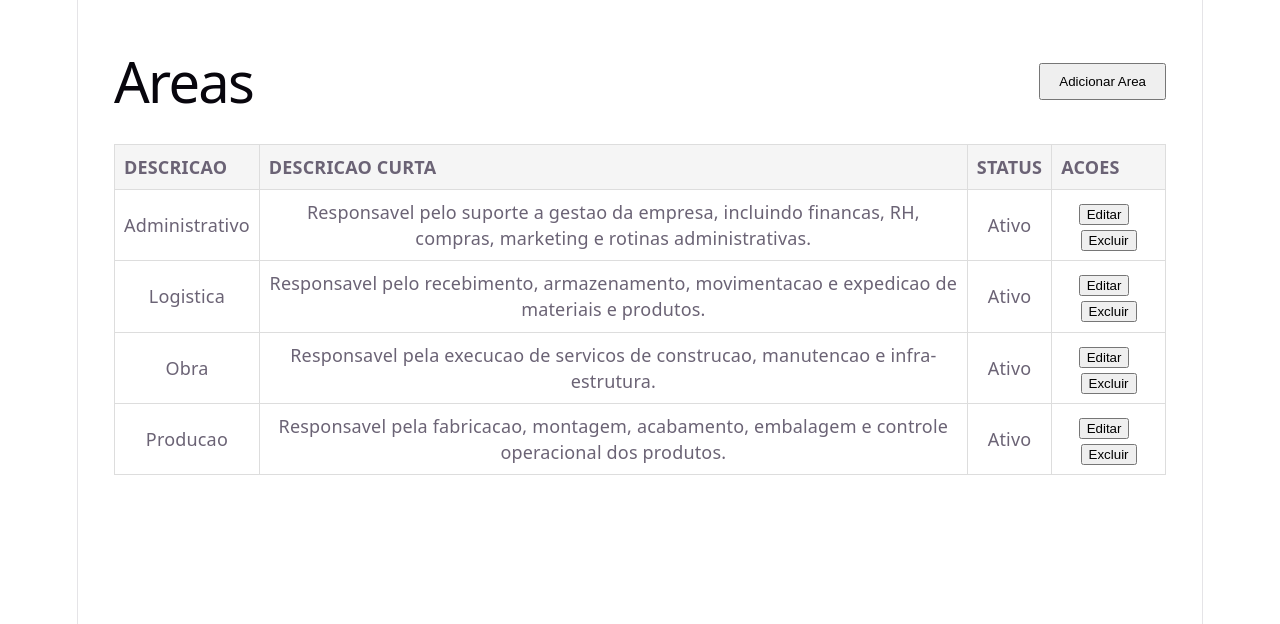
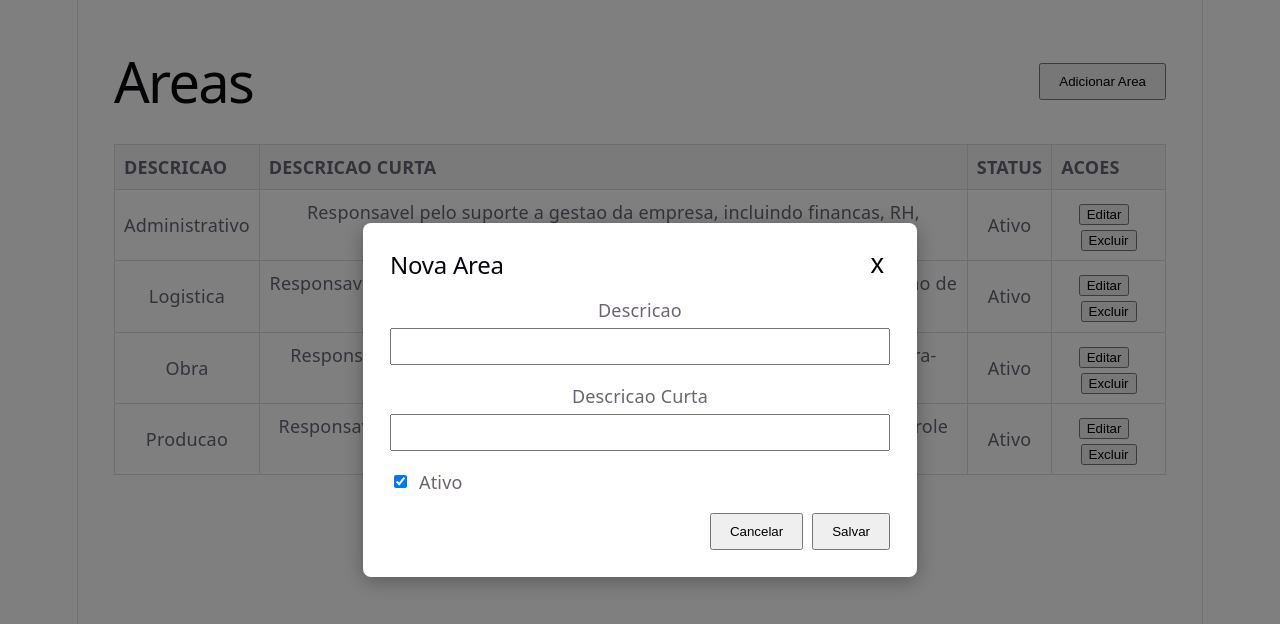
Before and after one commit to KaduSR/pion-g-hub, a React (Vite) app in the folder frontend/: page /cadastros/areas in a window 1280 px wide. Both pictures are taken after a click on the button "Adicionar Area". Shown: the top 624 px of the page. Built offline with nearby package versions, Linux system fonts and the light colour scheme.

Commit message:
feat: implementacao dos modais e formularios de cadastros

```diff
--- a/frontend/src/pages/AreasPage.tsx
+++ b/frontend/src/pages/AreasPage.tsx
@@ -1,11 +1,21 @@
 import { useEffect, useState } from 'react';
 import { BaseTable, type Column } from '../components/BaseTable';
+import { BaseModal } from '../shared/components/BaseModal';
 import { cadastrosService } from '../services/cadastrosService';
 import type { IArea } from '../types/cadastros';
+
+const emptyForm = (): Omit<IArea, 'id'> => ({
+  descricao: '',
+  descricao_curta: '',
+  status: 'Ativo',
+});
 
 export function AreasPage() {
   const [areas, setAreas] = useState<IArea[]>([]);
   const [loading, setLoading] = useState(true);
+  const [modalOpen, setModalOpen] = useState(false);
+  const [editingId, setEditingId] = useState<string | null>(null);
+  const [form, setForm] = useState(emptyForm());
 
   useEffect(() => {
     let cancelled = false;
@@ -23,6 +33,40 @@ export function AreasPage() {
     return () => { cancelled = true; };
   }, []);
 
+  const openCreate = () => {
+    setEditingId(null);
+    setForm(emptyForm());
+    setModalOpen(true);
+  };
+
+  const openEdit = (area: IArea) => {
+    setEditingId(area.id);
+    setForm({
+      descricao: area.descricao,
+      descricao_curta: area.descricao_curta,
+      status: area.status,
+    });
+    setModalOpen(true);
+  };
+
+  const handleSubmit = (e: React.FormEvent) => {
+    e.preventDefault();
+    if (editingId) {
+      setAreas((prev) => prev.map((a) => (a.id === editingId ? { ...a, ...form } : a)));
+    } else {
+      const newArea: IArea = {
+        id: Date.now().toString(),
+        ...form,
+      };
+      setAreas((prev) => [...prev, newArea]);
+    }
+    setModalOpen(false);
+  };
+
+  const handleDelete = (id: string) => {
+    setAreas((prev) => prev.filter((a) => a.id !== id));
+  };
+
   const columns: Column<IArea>[] = [
     { key: 'descricao', header: 'DESCRICAO' },
     { key: 'descricao_curta', header: 'DESCRICAO CURTA' },
@@ -30,10 +74,12 @@ export function AreasPage() {
     {
       key: 'acoes',
       header: 'ACOES',
-      render: () => (
+      render: (item) => (
         <div>
-          <button style={{ marginRight: '0.5rem' }}>Editar</button>
-          <button>Excluir</button>
+          <button onClick={() => openEdit(item as IArea)} style={{ marginRight: '0.5rem' }}>
+            Editar
+          </button>
+          <button onClick={() => handleDelete((item as IArea).id)}>Excluir</button>
         </div>
       ),
     },
@@ -44,12 +90,56 @@ export function AreasPage() {
   }
 
   return (
+    <>
       <BaseTable
         title="Areas"
         columns={columns}
         data={areas}
         addLabel="Adicionar Area"
-      onAdd={() => alert('Abrir modal de criacao de area')}
+        onAdd={openCreate}
       />
+      <BaseModal isOpen={modalOpen} onClose={() => setModalOpen(false)} title={editingId ? 'Editar Area' : 'Nova Area'}>
+        <form onSubmit={handleSubmit}>
+          <div style={{ marginBottom: '1rem' }}>
+            <label style={{ display: 'block', marginBottom: '0.25rem' }}>Descricao</label>
+            <input
+              type="text"
+              value={form.descricao}
+              onChange={(e) => setForm({ ...form, descricao: e.target.value })}
+              required
+              style={{ width: '100%', padding: '0.5rem', boxSizing: 'border-box' }}
+            />
+          </div>
+          <div style={{ marginBottom: '1rem' }}>
+            <label style={{ display: 'block', marginBottom: '0.25rem' }}>Descricao Curta</label>
+            <input
+              type="text"
+              value={form.descricao_curta}
+              onChange={(e) => setForm({ ...form, descricao_curta: e.target.value })}
+              required
+              style={{ width: '100%', padding: '0.5rem', boxSizing: 'border-box' }}
+            />
+          </div>
+          <div style={{ marginBottom: '1rem' }}>
+            <label style={{ display: 'flex', alignItems: 'center', gap: '0.5rem' }}>
+              <input
+                type="checkbox"
+                checked={form.status === 'Ativo'}
+                onChange={(e) => setForm({ ...form, status: e.target.checked ? 'Ativo' : 'Inativo' })}
+              />
+              Ativo
+            </label>
+          </div>
+          <div style={{ display: 'flex', justifyContent: 'flex-end', gap: '0.5rem' }}>
+            <button type="button" onClick={() => setModalOpen(false)} style={{ padding: '0.5rem 1rem' }}>
+              Cancelar
+            </button>
+            <button type="submit" style={{ padding: '0.5rem 1rem' }}>
+              Salvar
+            </button>
+          </div>
+        </form>
+      </BaseModal>
+    </>
   );
 }
--- a/frontend/src/pages/DepartamentosPage.tsx
+++ b/frontend/src/pages/DepartamentosPage.tsx
@@ -1,11 +1,21 @@
 import { useEffect, useState } from 'react';
 import { BaseTable, type Column } from '../components/BaseTable';
+import { BaseModal } from '../shared/components/BaseModal';
 import { cadastrosService } from '../services/cadastrosService';
 import type { IDepartamento } from '../types/cadastros';
+
+const emptyForm = (): Omit<IDepartamento, 'id'> => ({
+  descricao: '',
+  descricao_curta: '',
+  status: 'Ativo',
+});
 
 export function DepartamentosPage() {
   const [departamentos, setDepartamentos] = useState<IDepartamento[]>([]);
   const [loading, setLoading] = useState(true);
+  const [modalOpen, setModalOpen] = useState(false);
+  const [editingId, setEditingId] = useState<string | null>(null);
+  const [form, setForm] = useState(emptyForm());
 
   useEffect(() => {
     let cancelled = false;
@@ -23,6 +33,40 @@ export function DepartamentosPage() {
     return () => { cancelled = true; };
   }, []);
 
+  const openCreate = () => {
+    setEditingId(null);
+    setForm(emptyForm());
+    setModalOpen(true);
+  };
+
+  const openEdit = (departamento: IDepartamento) => {
+    setEditingId(departamento.id);
+    setForm({
+      descricao: departamento.descricao,
+      descricao_curta: departamento.descricao_curta,
+      status: departamento.status,
+    });
+    setModalOpen(true);
+  };
+
+  const handleSubmit = (e: React.FormEvent) => {
+    e.preventDefault();
+    if (editingId) {
+      setDepartamentos((prev) => prev.map((d) => (d.id === editingId ? { ...d, ...form } : d)));
+    } else {
+      const newDept: IDepartamento = {
+        id: Date.now().toString(),
+        ...form,
+      };
+      setDepartamentos((prev) => [...prev, newDept]);
+    }
+    setModalOpen(false);
+  };
+
+  const handleDelete = (id: string) => {
+    setDepartamentos((prev) => prev.filter((d) => d.id !== id));
+  };
+
   const columns: Column<IDepartamento>[] = [
     { key: 'descricao', header: 'DESCRICAO' },
     { key: 'descricao_curta', header: 'DESCRICAO CURTA' },
@@ -30,10 +74,12 @@ export function DepartamentosPage() {
     {
       key: 'acoes',
       header: 'ACOES',
-      render: () => (
+      render: (item) => (
         <div>
-          <button style={{ marginRight: '0.5rem' }}>Editar</button>
-          <button>Excluir</button>
+          <button onClick={() => openEdit(item as IDepartamento)} style={{ marginRight: '0.5rem' }}>
+            Editar
+          </button>
+          <button onClick={() => handleDelete((item as IDepartamento).id)}>Excluir</button>
         </div>
       ),
     },
@@ -44,12 +90,56 @@ export function DepartamentosPage() {
   }
 
   return (
+    <>
       <BaseTable
         title="Departamentos"
         columns={columns}
         data={departamentos}
         addLabel="Adicionar Departamento"
-      onAdd={() => alert('Abrir modal de criacao de departamento')}
+        onAdd={openCreate}
       />
+      <BaseModal isOpen={modalOpen} onClose={() => setModalOpen(false)} title={editingId ? 'Editar Departamento' : 'Novo Departamento'}>
+        <form onSubmit={handleSubmit}>
+          <div style={{ marginBottom: '1rem' }}>
+            <label style={{ display: 'block', marginBottom: '0.25rem' }}>Descricao</label>
+            <input
+              type="text"
+              value={form.descricao}
+              onChange={(e) => setForm({ ...form, descricao: e.target.value })}
+              required
+              style={{ width: '100%', padding: '0.5rem', boxSizing: 'border-box' }}
+            />
+          </div>
+          <div style={{ marginBottom: '1rem' }}>
+            <label style={{ display: 'block', marginBottom: '0.25rem' }}>Descricao Curta</label>
+            <input
+              type="text"
+              value={form.descricao_curta}
+              onChange={(e) => setForm({ ...form, descricao_curta: e.target.value })}
+              required
+              style={{ width: '100%', padding: '0.5rem', boxSizing: 'border-box' }}
+            />
+          </div>
+          <div style={{ marginBottom: '1rem' }}>
+            <label style={{ display: 'flex', alignItems: 'center', gap: '0.5rem' }}>
+              <input
+                type="checkbox"
+                checked={form.status === 'Ativo'}
+                onChange={(e) => setForm({ ...form, status: e.target.checked ? 'Ativo' : 'Inativo' })}
+              />
+              Ativo
+            </label>
+          </div>
+          <div style={{ display: 'flex', justifyContent: 'flex-end', gap: '0.5rem' }}>
+            <button type="button" onClick={() => setModalOpen(false)} style={{ padding: '0.5rem 1rem' }}>
+              Cancelar
+            </button>
+            <button type="submit" style={{ padding: '0.5rem 1rem' }}>
+              Salvar
+            </button>
+          </div>
+        </form>
+      </BaseModal>
+    </>
   );
 }
--- /dev/null
+++ b/frontend/src/shared/components/BaseModal.tsx
@@ -0,0 +1,72 @@
+import { useEffect } from 'react';
+
+interface BaseModalProps {
+  isOpen: boolean;
+  onClose: () => void;
+  title: string;
+  children: React.ReactNode;
+}
+
+export function BaseModal({ isOpen, onClose, title, children }: BaseModalProps) {
+  useEffect(() => {
+    if (!isOpen) return;
+    const handleEsc = (e: KeyboardEvent) => {
+      if (e.key === 'Escape') onClose();
+    };
+    document.addEventListener('keydown', handleEsc);
+    return () => document.removeEventListener('keydown', handleEsc);
+  }, [isOpen, onClose]);
+
+  if (!isOpen) return null;
+
+  return (
+    <div
+      onClick={onClose}
+      style={{
+        position: 'fixed',
+        inset: 0,
+        background: 'rgba(0,0,0,0.5)',
+        display: 'flex',
+        alignItems: 'center',
+        justifyContent: 'center',
+        zIndex: 1000,
+      }}
+    >
+      <div
+        onClick={(e) => e.stopPropagation()}
+        style={{
+          background: '#fff',
+          padding: '1.5rem',
+          borderRadius: '8px',
+          width: '100%',
+          maxWidth: '500px',
+          boxShadow: '0 4px 20px rgba(0,0,0,0.3)',
+        }}
+      >
+        <div
+          style={{
+            display: 'flex',
+            justifyContent: 'space-between',
+            alignItems: 'center',
+            marginBottom: '1rem',
+          }}
+        >
+          <h2 style={{ margin: 0 }}>{title}</h2>
+          <button
+            onClick={onClose}
+            style={{
+              background: 'none',
+              border: 'none',
+              fontSize: '1.5rem',
+              cursor: 'pointer',
+              lineHeight: 1,
+            }}
+          >
+            x
+          </button>
+        </div>
+        {children}
+      </div>
+    </div>
+  );
+}
```
Lines whose indentation alone changed are shown as unchanged.
